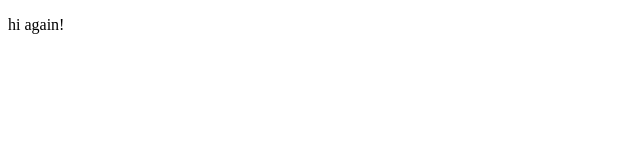
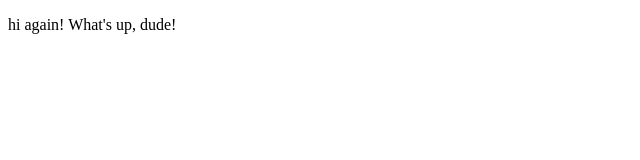
Before and after one commit to cwinter3-jabari/cwinter3-jabari.github.io, a plain HTML site: page boilerplate/index.html in a window 1280 px wide. Shown: the whole page, without its empty margins (0-640 px from the left). Drawn offline with Linux system fonts and the light colour scheme.

Commit message:
Updated boilerplate

```diff
--- a/boilerplate/index.html
+++ b/boilerplate/index.html
@@ -7,7 +7,7 @@
     <title>Document</title>
     <meta name="description" content="">
 </head>
-<p>hi again!</p>
+<p>hi again! What's up, dude!</p>
 
 <body>
 
```
